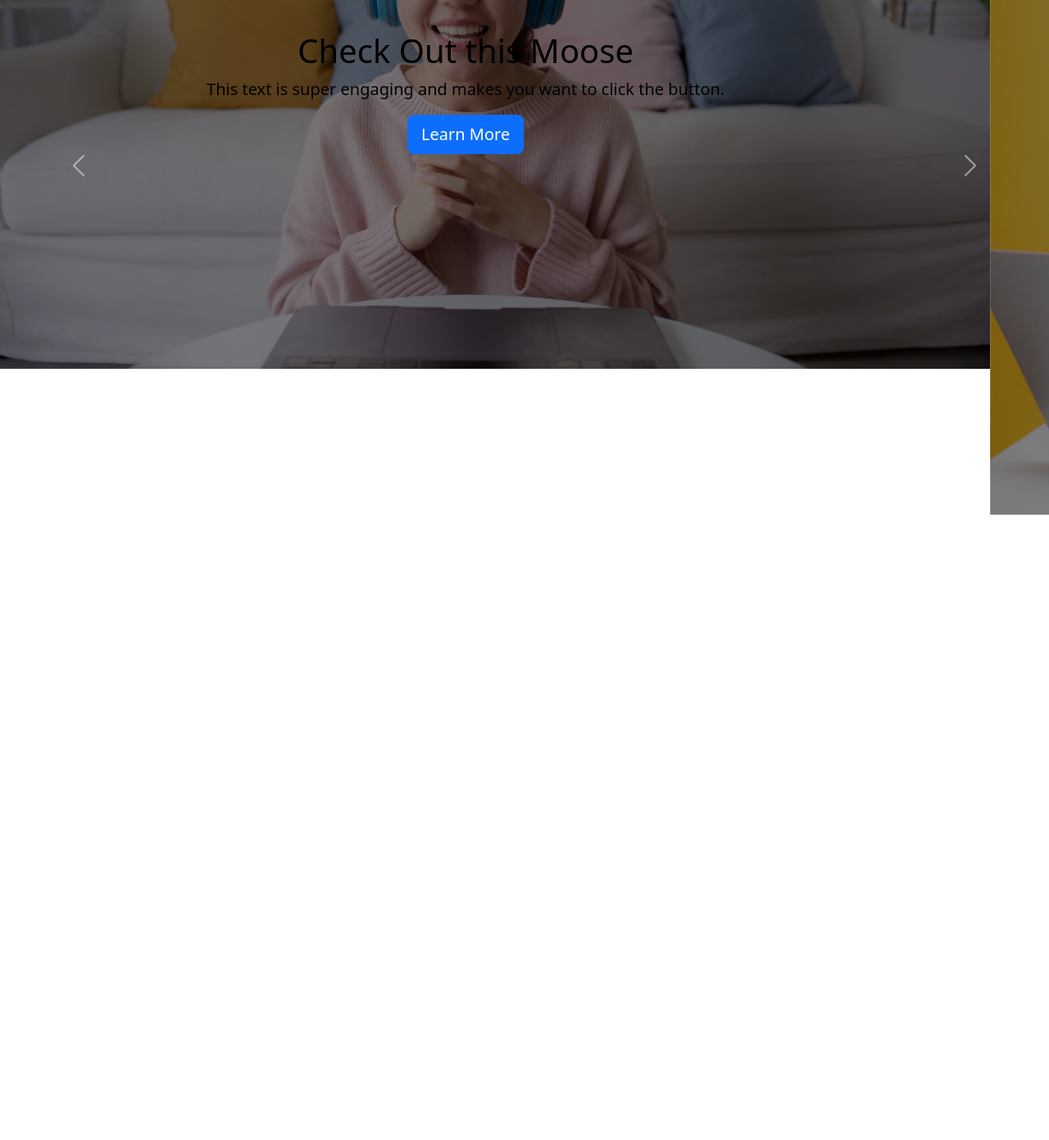
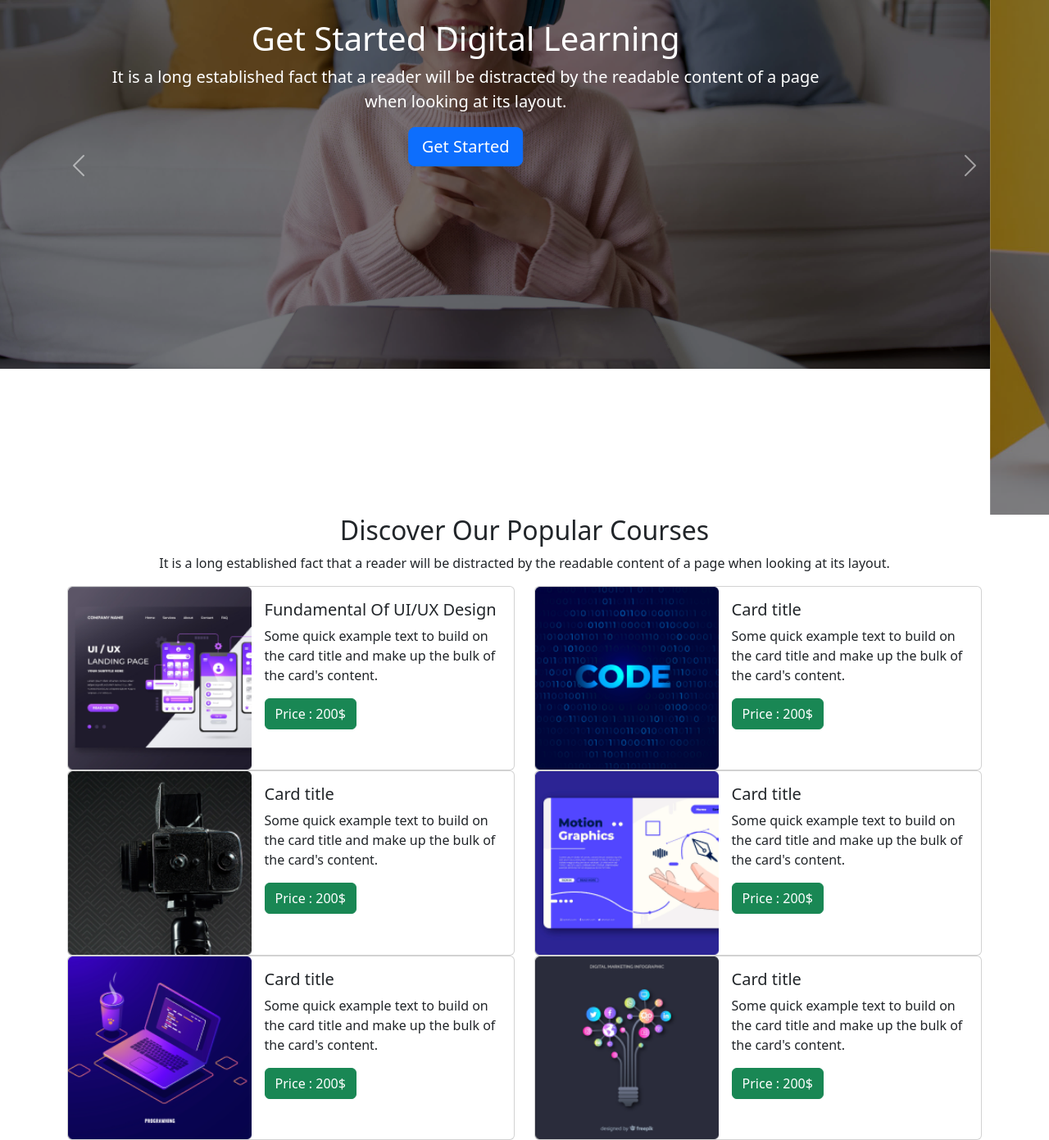
Before and after one commit to riadleon/edTech_A3, a plain HTML site: page index.html in a window 1280 px wide. Shown: the part 281-1672 px from the top of the page at 82% size. Before the commit the page ends 909 px from the top, so only its background shows below. Drawn offline with nearby package versions, Linux system fonts and the light colour scheme.

Commit message:
course section

```diff
--- a/index.html
+++ b/index.html
@@ -54,25 +54,28 @@
             <div class="carousel-item active">
                 <img src="images/cover/cover-3.jpg" class="mybg d-block w-100" alt="...">
                 <div class="carousel-caption">
-                    <h1>Check Out this Moose</h1>
-                    <p class="lead">This text is super engaging and makes you want to click the button.</p>
-                    <a href="#" class="btn btn-lg btn-primary">Learn More</a>
+                    <h1>Get Started Digital Learning</h1>
+                    <p class="lead">It is a long established fact that a reader will be distracted by the readable
+                        content of a page when looking at its layout.</p>
+                    <a href="#" class="btn btn-lg btn-primary">Get Started</a>
                 </div>
             </div>
             <div class="carousel-item">
                 <img src="images/cover/cover-2.jpg" class=" mybg d-block w-100" alt="...">
                 <div class="carousel-caption ">
-                    <h1>Check Out this Moose</h1>
-                    <p class="lead">This text is super engaging and makes you want to click the button.</p>
-                    <a href="#" class="btn btn-lg btn-primary">Learn More</a>
+                    <h1>Get Started Digital Learning</h1>
+                    <p class="lead">It is a long established fact that a reader will be distracted by the readable
+                        content of a page when looking at its layout.</p>
+                    <a href="#" class="btn btn-lg btn-primary">Get Started</a>
                 </div>
             </div>
             <div class="carousel-item">
                 <img src="images/cover/cover-1.png" class="mybg d-block w-100" alt="...">
                 <div class="carousel-caption">
-                    <h1>Check Out this Moose</h1>
-                    <p class="lead">This text is super engaging and makes you want to click the button.</p>
-                    <a href="#" class="btn btn-lg btn-primary">Learn More</a>
+                    <h1>Get Started Digital Learning</h1>
+                    <p class="lead">It is a long established fact that a reader will be distracted by the readable
+                        content of a page when looking at its layout.</p>
+                    <a href="#" class="btn btn-lg btn-primary">Get Started</a>
                 </div>
             </div>
         </div>
@@ -92,6 +95,100 @@
     <!-- carousel ends -->
 
 
+    <!-- Coursre Section -->
+
+    <section>
+        <div class="container text-center">
+            <h2>Discover Our Popular Courses</h2>
+            <p>It is a long established fact that a reader will be distracted by the readable content of a page when
+                looking at its layout.</p>
+        </div>
+        <div class="container">
+            <div class="row">
+                <div class="col-md-6">
+                    <div class="card d-flex flex-row">
+                        <img src="images/course/course-1.png" class="card-img-top" alt="...">
+                        <div class="card-body">
+                            <h5 class="card-title">Fundamental Of UI/UX Design</h5>
+                            <p class="card-text">Some quick example text to build on the card title and make up the bulk
+                                of
+                                the card's content.</p>
+                            <a href="#" class="btn btn-success">Price : 200$</a>
+                        </div>
+                    </div>
+                </div>
+                <div class="col-md-6">
+                    <div class="card d-flex flex-row">
+                        <img src="images/course/course-2.png" class="card-img-top" alt="...">
+                        <div class="card-body">
+                            <h5 class="card-title">Card title</h5>
+                            <p class="card-text">Some quick example text to build on the card title and make up the bulk
+                                of
+                                the card's content.</p>
+                                <a href="#" class="btn btn-success">Price : 200$</a>
+                        </div>
+                    </div>
+                </div>
+            </div>
+            <div class="row">
+                <div class="col-md-6">
+                    <div class="card d-flex flex-row">
+                        <img src="images/course/course-5.png" class="card-img-top" alt="...">
+                        <div class="card-body">
+                            <h5 class="card-title">Card title</h5>
+                            <p class="card-text">Some quick example text to build on the card title and make up the bulk
+                                of
+                                the card's content.</p>
+                                <a href="#" class="btn btn-success">Price : 200$</a>
+                        </div>
+                    </div>
+                </div>
+                <div class="col-md-6">
+                    <div class="card d-flex flex-row">
+                        <img src="images/course/course-6.png" class="card-img-top" alt="...">
+                        <div class="card-body">
+                            <h5 class="card-title">Card title</h5>
+                            <p class="card-text">Some quick example text to build on the card title and make up the bulk
+                                of
+                                the card's content.</p>
+                                <a href="#" class="btn btn-success">Price : 200$</a>
+                        </div>
+                    </div>
+                </div>
+            </div>
+            <div class="row">
+                <div class="col-md-6">
+                    <div class="card d-flex flex-row">
+                        <img src="images/course/course-3.png" class="card-img-top" alt="...">
+                        <div class="card-body">
+                            <h5 class="card-title">Card title</h5>
+                            <p class="card-text">Some quick example text to build on the card title and make up the bulk
+                                of
+                                the card's content.</p>
+                                <a href="#" class="btn btn-success">Price : 200$</a>
+                        </div>
+                    </div>
+                </div>
+                <div class="col-md-6">
+                    <div class="card d-flex flex-row">
+                        <img src="images/course/course-4.png" class="card-img-top" alt="...">
+                        <div class="card-body">
+                            <h5 class="card-title">Card title</h5>
+                            <p class="card-text">Some quick example text to build on the card title and make up the bulk
+                                of
+                                the card's content.</p>
+                                <a href="#" class="btn btn-success">Price : 200$</a>
+                        </div>
+                    </div>
+                </div>
+            </div>
+        </div>
+    </section>
+
+    <!-- Coursre Section end -->
+
+
+
 
 
 
--- a/style/style.css
+++ b/style/style.css
@@ -6,7 +6,6 @@
 
 
 .carousel-caption {
-    color: black;
     text-align: center;
     top: 50%;
     transform: translateY(-50%);
```
